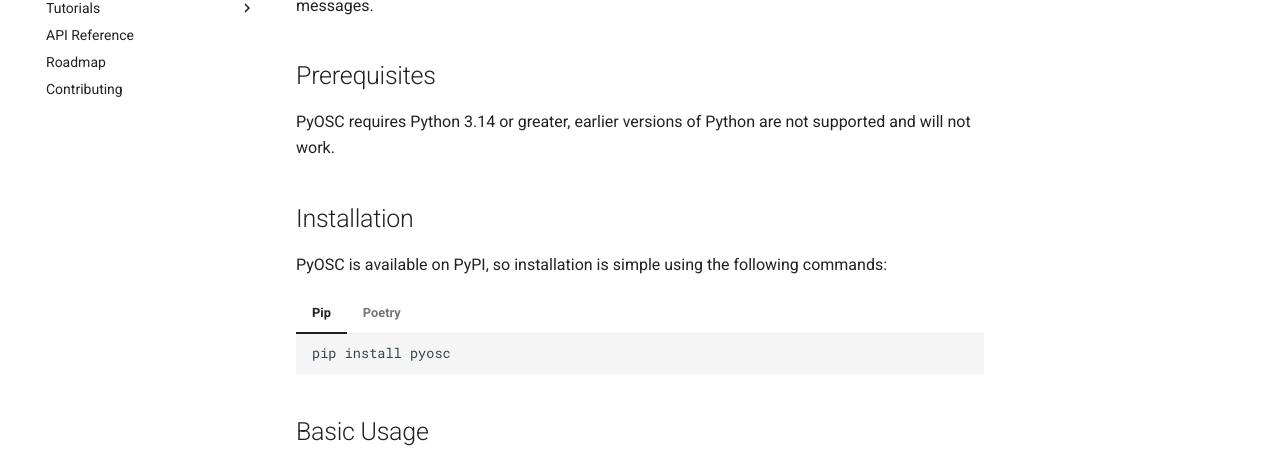
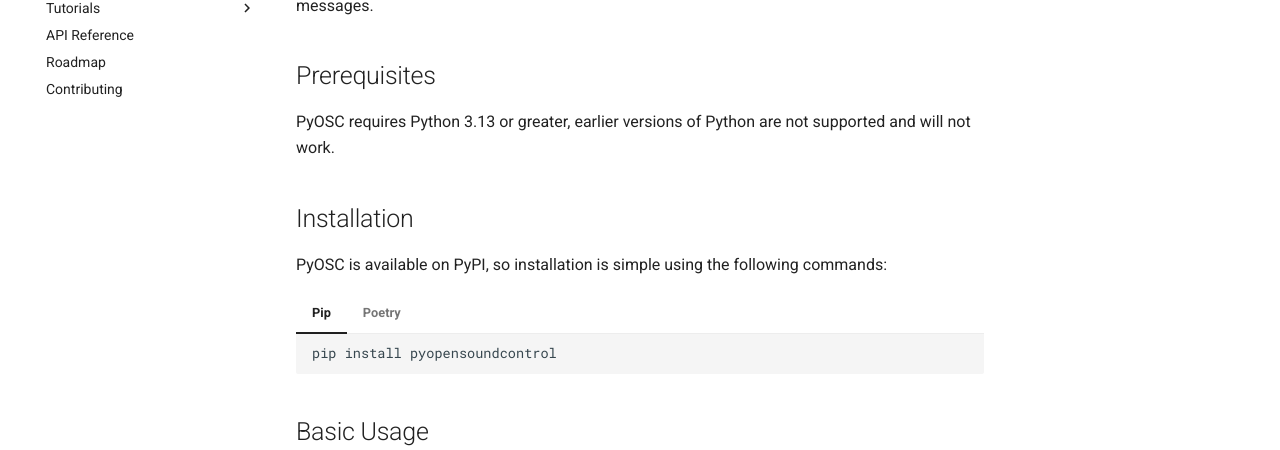
Before and after one commit to Theatre-Tools/PyOSC, an MkDocs documentation site: the page built from docs/getting-started/installation.md, in a window 1280 px wide and 1205 px high. Shown: the part 238-688 px from the top of the window. Built offline with MkDocs 1.6.1 and Material for MkDocs 9.7.7, drawn with Linux system fonts in a browser that asks for light colours; comment, search, counter and statistics services are not loaded; the version menu is left out.

Commit message:
docs: correct installation instructions and Python version requirement

````diff
--- a/docs/getting-started/installation.md
+++ b/docs/getting-started/installation.md
@@ -4,19 +4,19 @@
 
 ## Prerequisites
 
-PyOSC requires Python 3.14 or greater, earlier versions of Python are not supported and will not work.
+PyOSC requires Python 3.13 or greater, earlier versions of Python are not supported and will not work.
 
 ## Installation
 PyOSC is available on PyPI, so installation is simple using the following commands:
 === "Pip"
 
     ```bash
-    pip install pyosc
+    pip install pyopensoundcontrol
     ```
 === "Poetry"
 
     ```bash
-    poetry add pyosc
+    poetry add pyopensoundcontrol
     ```
 
 ## Basic Usage
````
